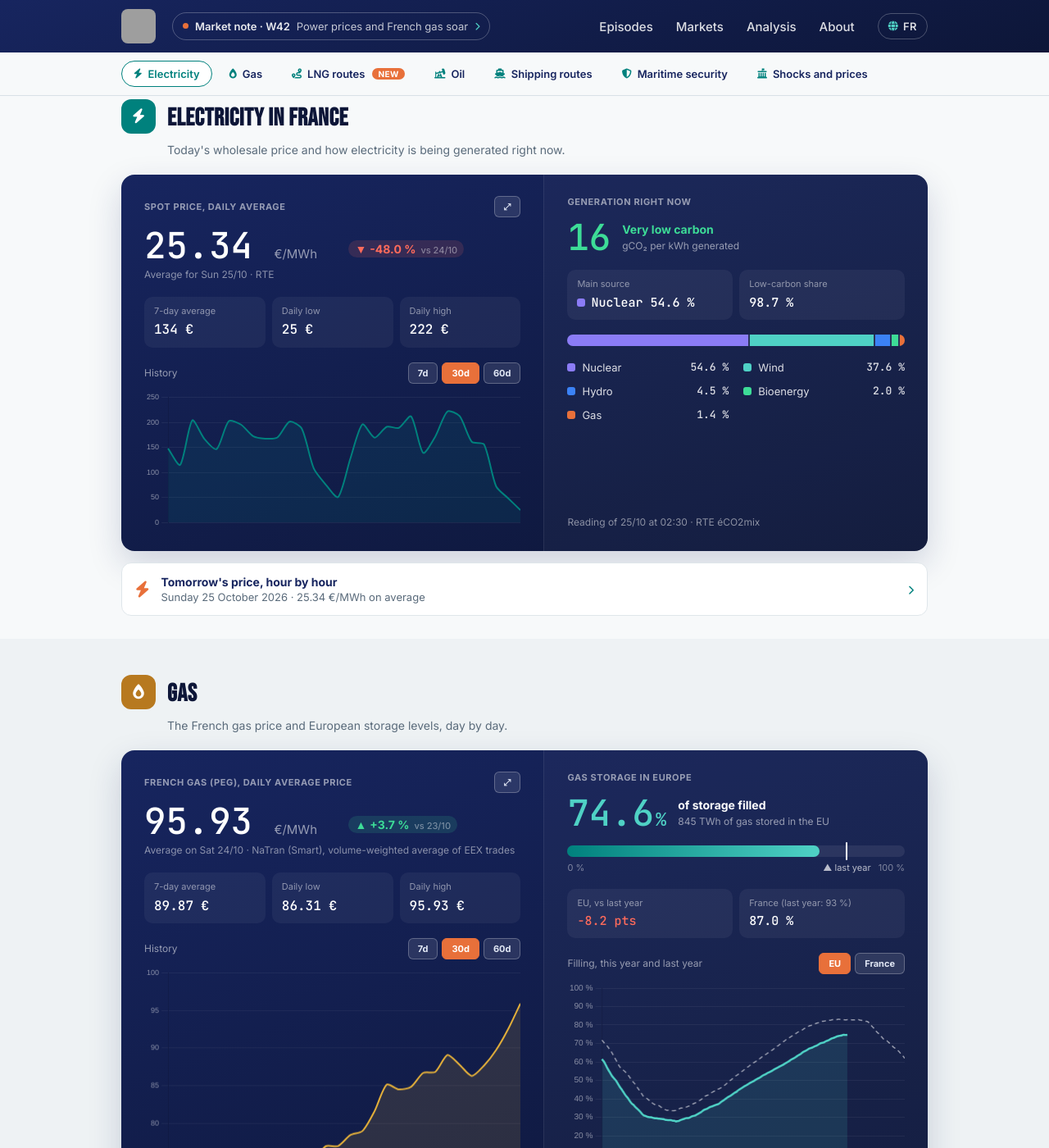
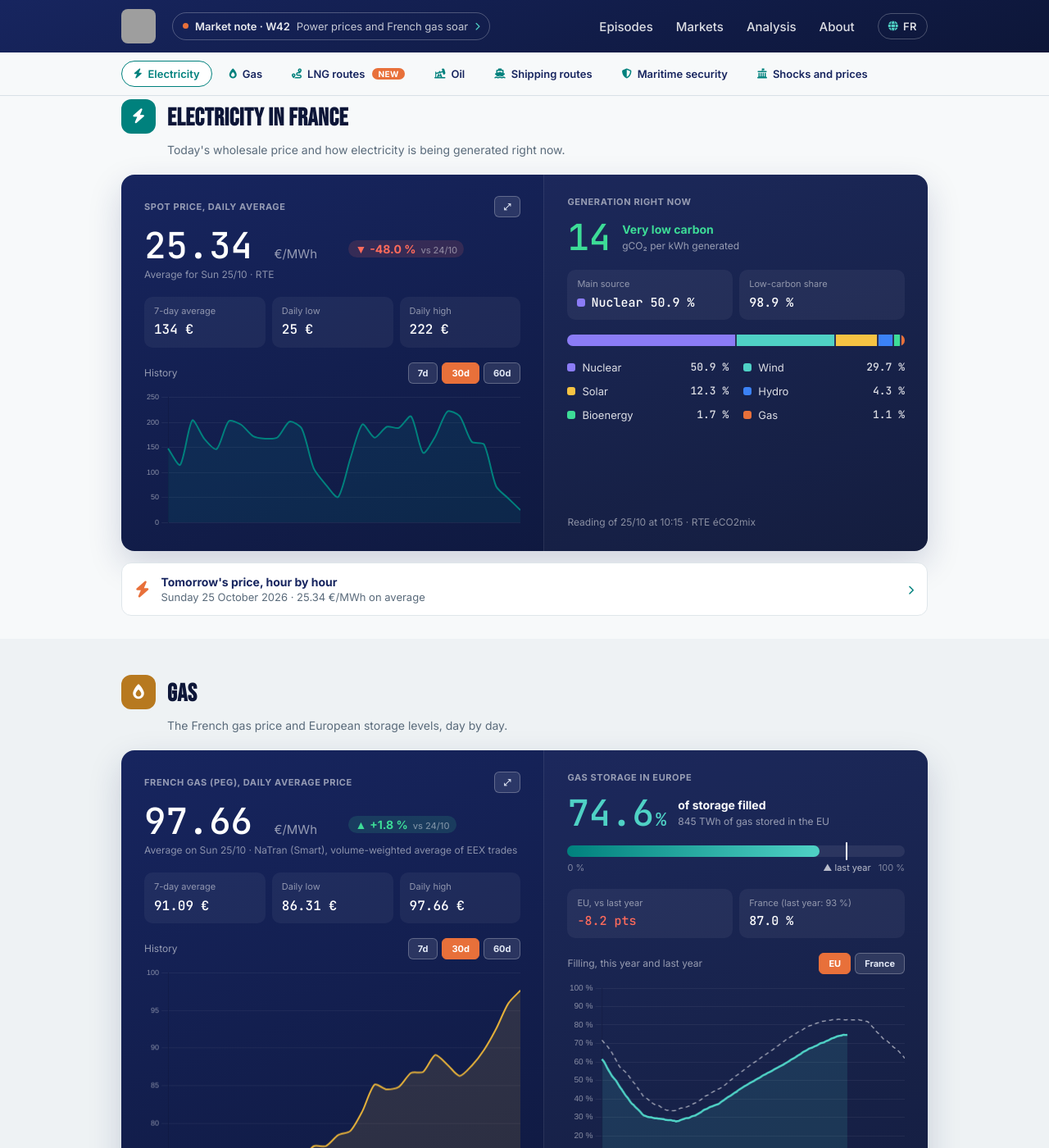
Before and after one commit to InsideEnergyMarkets/Inside-Energy-Markets, a Jekyll site: the page built from en/markets/index.html, in a window 1280 px wide and 1400 px high, scrolled down 383 px. Shown: the whole window at 82% size. Built offline with Jekyll 4.4.1, drawn with Linux system fonts in a browser that asks for light colours; some of the changed text lies outside the part shown; grey boxes are pictures that could not be loaded.

Commit message:
Mise à jour automatique des données marché

```diff
--- a/_data/fuel.json
+++ b/_data/fuel.json
@@ -1 +1 @@
-{"date":"2026-10-25","gazole":2.371,"e10":2.127,"stations":6602,"change_7d":{"since":"2026-10-18","gazole_cts":0.3,"e10_cts":-4.8},"history":{"2026-09-30":{"gazole":2.38,"e10":2.163},"2026-10-01":{"gazole":2.374,"e10":2.16},"2026-10-02":{"gazole":2.373,"e10":2.16},"2026-10-03":{"gazole":2.372,"e10":2.163},"2026-10-04":{"gazole":2.373,"e10":2.168},"2026-10-05":{"gazole":2.369,"e10":2.164},"2026-10-06":{"gazole":2.36,"e10":2.156},"2026-10-07":{"gazole":2.35,"e10":2.151},"2026-10-08":{"gazole":2.344,"e10":2.149},"2026-10-09":{"gazole":2.343,"e10":2.152},"2026-10-10":{"gazole":2.345,"e10":2.157},"2026-10-11":{"gazole":2.346,"e10":2.165},"2026-10-12":{"gazole":2.351,"e10":2.164},"2026-10-13":{"gazole":2.353,"e10":2.163},"2026-10-14":{"gazole":2.355,"e10":2.17},"2026-10-15":{"gazole":2.359,"e10":2.17},"2026-10-16":{"gazole":2.362,"e10":2.164},"2026-10-17":{"gazole":2.365,"e10":2.168},"2026-10-18":{"gazole":2.368,"e10":2.175},"2026-10-19":{"gazole":2.366,"e10":2.163},"2026-10-20":{"gazole":2.364,"e10":2.154},"2026-10-21":{"gazole":2.364,"e10":2.147},"2026-10-22":{"gazole":2.366,"e10":2.138},"2026-10-23":{"gazole":2.368,"e10":2.129},"2026-10-24":{"gazole":2.371,"e10":2.128},"2026-10-25":{"gazole":2.371,"e10":2.127}}}
+{"date":"2026-10-25","gazole":2.371,"e10":2.128,"stations":6589,"change_7d":{"since":"2026-10-18","gazole_cts":0.3,"e10_cts":-4.7},"history":{"2026-09-30":{"gazole":2.38,"e10":2.163},"2026-10-01":{"gazole":2.374,"e10":2.16},"2026-10-02":{"gazole":2.373,"e10":2.16},"2026-10-03":{"gazole":2.372,"e10":2.163},"2026-10-04":{"gazole":2.373,"e10":2.168},"2026-10-05":{"gazole":2.369,"e10":2.164},"2026-10-06":{"gazole":2.36,"e10":2.156},"2026-10-07":{"gazole":2.35,"e10":2.151},"2026-10-08":{"gazole":2.344,"e10":2.149},"2026-10-09":{"gazole":2.343,"e10":2.152},"2026-10-10":{"gazole":2.345,"e10":2.157},"2026-10-11":{"gazole":2.346,"e10":2.165},"2026-10-12":{"gazole":2.351,"e10":2.164},"2026-10-13":{"gazole":2.353,"e10":2.163},"2026-10-14":{"gazole":2.355,"e10":2.17},"2026-10-15":{"gazole":2.359,"e10":2.17},"2026-10-16":{"gazole":2.362,"e10":2.164},"2026-10-17":{"gazole":2.365,"e10":2.168},"2026-10-18":{"gazole":2.368,"e10":2.175},"2026-10-19":{"gazole":2.366,"e10":2.163},"2026-10-20":{"gazole":2.364,"e10":2.154},"2026-10-21":{"gazole":2.364,"e10":2.147},"2026-10-22":{"gazole":2.366,"e10":2.138},"2026-10-23":{"gazole":2.368,"e10":2.129},"2026-10-24":{"gazole":2.371,"e10":2.128},"2026-10-25":{"gazole":2.371,"e10":2.128}}}
--- a/_data/market.json
+++ b/_data/market.json
@@ -1,5 +1,5 @@
 {
-  "updated_at": "2026-10-25T02:48:34.251621Z",
+  "updated_at": "2026-10-25T10:32:48.702077Z",
   "brent": {
     "price_usd": 117.38,
     "date": "2026-10-23",
@@ -33,28 +33,29 @@
     "change_pct": -5.0
   },
   "peg": {
-    "price_eur_mwh": 95.93,
-    "date": "2026-10-24",
+    "price_eur_mwh": 97.66,
+    "date": "2026-10-25",
     "unit": "EUR/MWh",
     "source": "NaTran",
-    "date_label": "Moyenne du sam. 24/10",
-    "date_label_en": "Average on Sat 24/10",
-    "prev_value": 92.55,
-    "prev_date": "2026-10-23",
-    "change_pct": 3.7
+    "date_label": "Moyenne du dim. 25/10",
+    "date_label_en": "Average on Sun 25/10",
+    "prev_value": 95.93,
+    "prev_date": "2026-10-24",
+    "change_pct": 1.8
   },
   "mix_france": {
-    "date_heure": "2026-10-25T02:30:00+00:00",
+    "date_heure": "2026-10-25T10:15:00+00:00",
     "shares": {
-      "nucleaire": 54.6,
-      "eolien": 37.6,
-      "hydraulique": 4.5,
-      "bioenergies": 2.0,
-      "gaz": 1.4
+      "nucleaire": 50.9,
+      "eolien": 29.7,
+      "solaire": 12.3,
+      "hydraulique": 4.3,
+      "bioenergies": 1.7,
+      "gaz": 1.1
     },
     "top_source": "nucleaire",
-    "top_share": 54.6,
-    "co2_intensity": 16
+    "top_share": 50.9,
+    "co2_intensity": 14
   },
   "spot_price_france": {
     "price_eur_mwh": 25.34,
--- a/_data/market_history.json
+++ b/_data/market_history.json
@@ -873,11 +873,14 @@
     "spot_eur_mwh": 25.34,
     "spot_source": "RTE",
     "mix_shares": {
-      "nucleaire": 54.6,
-      "eolien": 37.6,
-      "hydraulique": 4.5,
-      "bioenergies": 2.0,
-      "gaz": 1.4
-    }
+      "nucleaire": 50.9,
+      "eolien": 29.7,
+      "solaire": 12.3,
+      "hydraulique": 4.3,
+      "bioenergies": 1.7,
+      "gaz": 1.1
+    },
+    "peg_eur_mwh": 97.66,
+    "peg_source": "NaTran"
   }
 ]
--- a/_data/weekly_summary.json
+++ b/_data/weekly_summary.json
@@ -13,8 +13,8 @@
     "days_count": 8
   },
   "mix": {
-    "nuclear_avg_share": 64.3,
-    "renewables_avg_share": 31.7,
+    "nuclear_avg_share": 63.8,
+    "renewables_avg_share": 32.2,
     "days_count": 8
   }
 }
```
Also changed, not shown: _data/day_ahead.json (+1 -1 lines).
